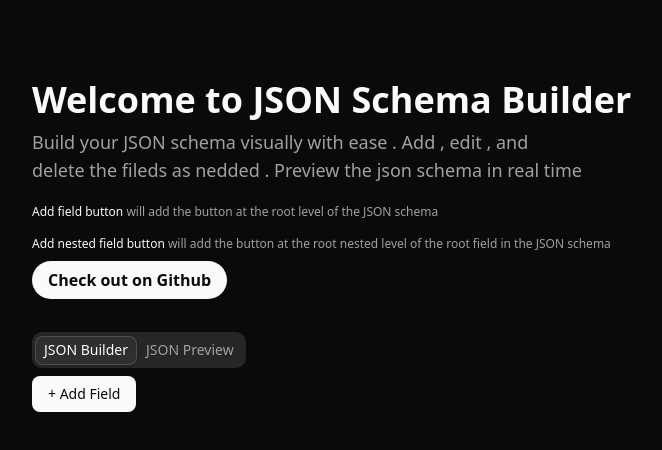
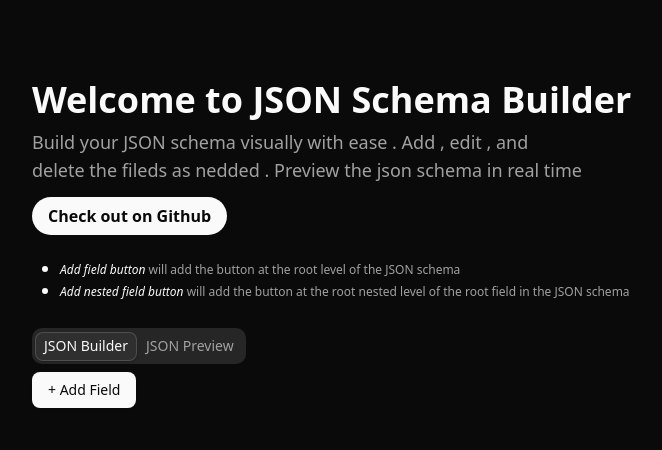
Before and after one commit to AdityaSrivastava185/json-builder-frontend, a Next.js app: page / in a window 1280 px wide. Shown: the top 450 px of the page, without its empty margins (176-838 px from the left). Built offline with nearby package versions, Linux system fonts and the light colour scheme.

Commit message:
form builder file updated

```diff
--- a/src/components/FileBuilder.tsx
+++ b/src/components/FileBuilder.tsx
@@ -47,7 +47,14 @@ export default function JsonSchemaBuilder() {
         title="Welcome to JSON Schema Builder"
         description="Build your JSON schema visually with ease . Add , edit , and delete the fileds as nedded . Preview the json schema in real time "
       />
-      <NoteList
+      <div className="mb-7">
+        <SocialsButtons
+          ButtonName="Check out on Github"
+          ButtonLink="https://github.com/AdityaSrivastava185/json-builder-frontend"
+        />
+      </div>
+
+       <NoteList
         highlightedText="Add field button"
         normalText="will add the button at the root level of the JSON schema"
       />
@@ -55,13 +62,7 @@ export default function JsonSchemaBuilder() {
         highlightedText="Add nested field button"
         normalText="will add the button at the root nested level of the root field in the JSON schema"
       />
-      <div className="mb-10">
-        <SocialsButtons
-          ButtonName="Check out on Github"
-          ButtonLink="https://github.com/AdityaSrivastava185/json-builder-frontend"
-        />
-      </div>
-      <Tabs defaultValue="builder">
+      <Tabs defaultValue="builder" className="mt-7">
         <TabsList>
           <TabsTrigger value="builder" className="cursor-pointer">JSON Builder</TabsTrigger>
           <TabsTrigger value="json" className="cursor-pointer">JSON Preview</TabsTrigger>
--- a/src/components/NoteList.tsx
+++ b/src/components/NoteList.tsx
@@ -3,11 +3,11 @@ import { NotesList } from '@/types/schema'
 
 const NoteList: React.FC<NotesList> = ({ highlightedText, normalText }) => {
     return (
-        <div>
-            <ul className="my-4">
+        <div className='ml-7'>
+            <ul className="list-disc">
                 <li>
-                    <p className="text-muted-foreground text-xs">
-                        <span className="font-italic text-xs text-foreground">{highlightedText}
+                    <p className="text-muted-foreground text-xs ">
+                        <span className="italic text-xs text-foreground">{highlightedText}
                         </span>{" "}{normalText}
                     </p>
                 </li>
```
